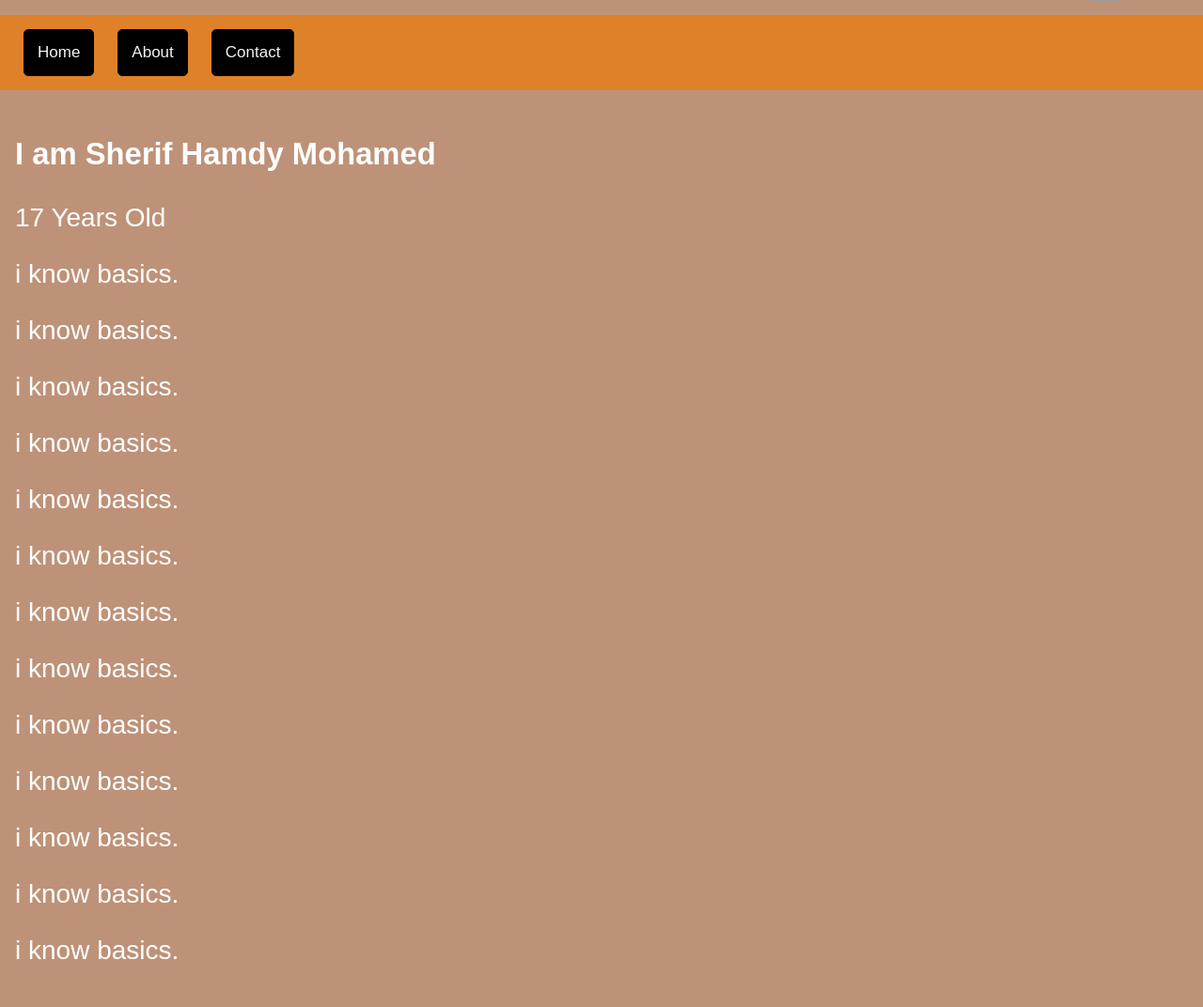
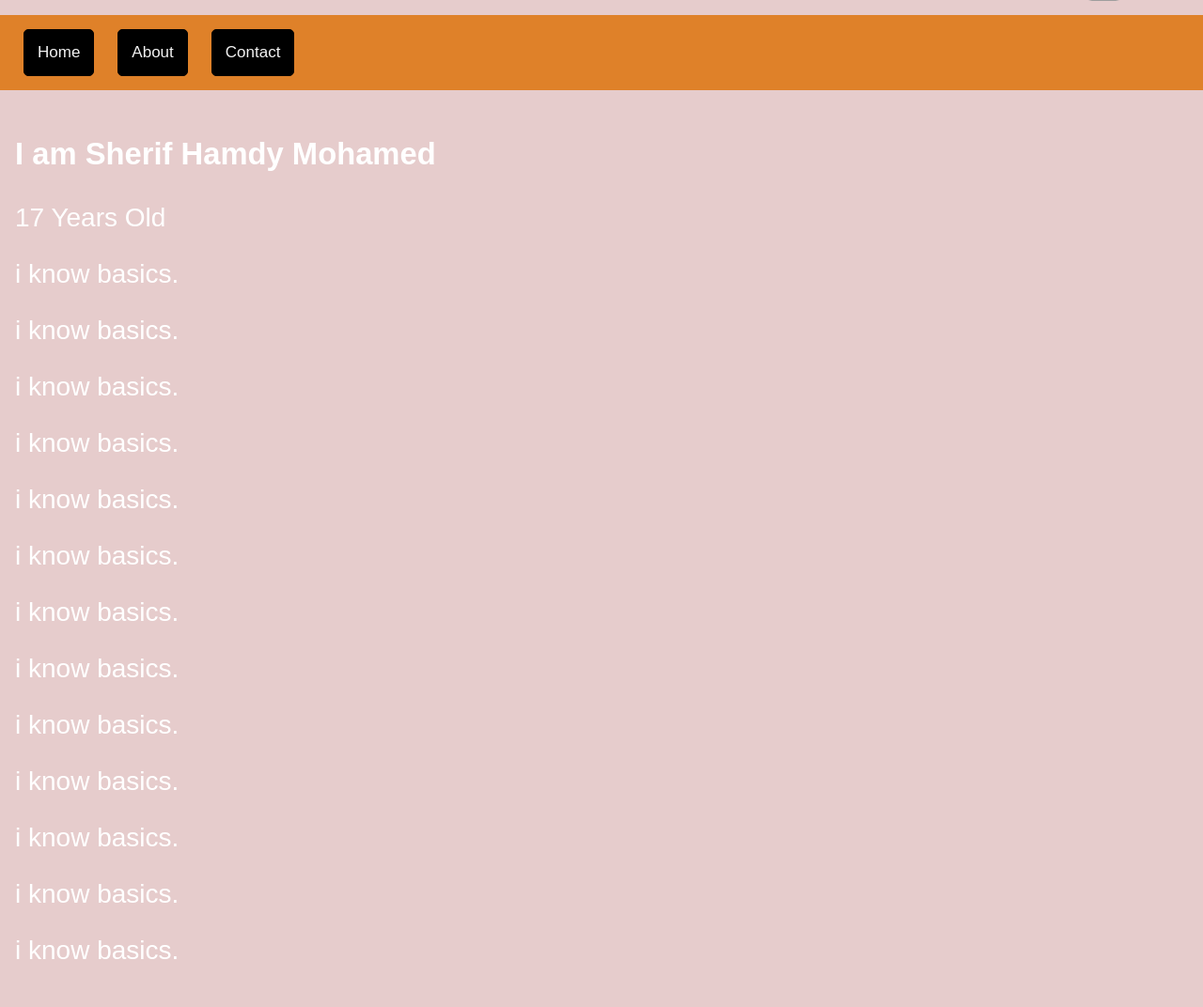
Before and after one commit to SHEFOO10/database, a PHP site: page / in a window 1280 px wide. Shown: the part 56-1128 px from the top of the page at 94% size. Run offline with PHP 8.4, Linux system fonts and the light colour scheme; some libraries are stand-ins or nearby versions; grey boxes are pictures that could not be loaded.

Commit message:
fucken update

```diff
--- a/style.css
+++ b/style.css
@@ -2,7 +2,7 @@ body {
   margin: 0;
   font-size: 28px;
   font-family: Arial, Helvetica, sans-serif;
-  background-color: rgb(190, 146, 120);
+  background-color: rgb(230, 204, 204);
 }
 .header {
   background-color: black;
```
